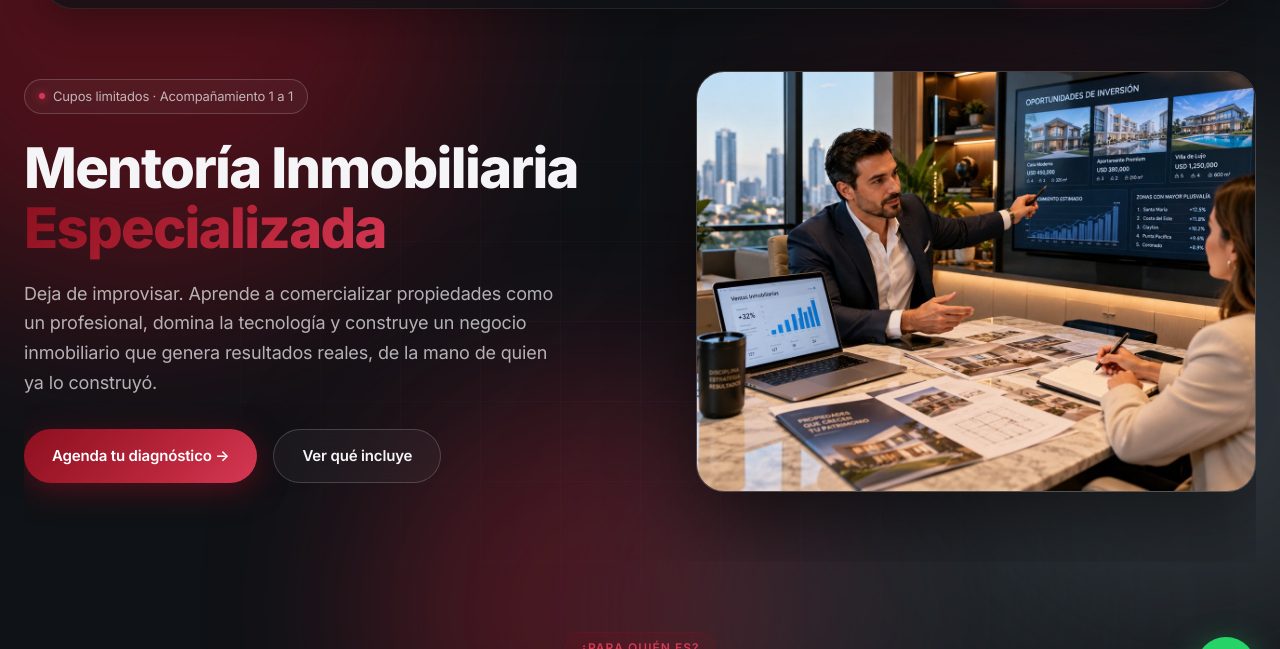
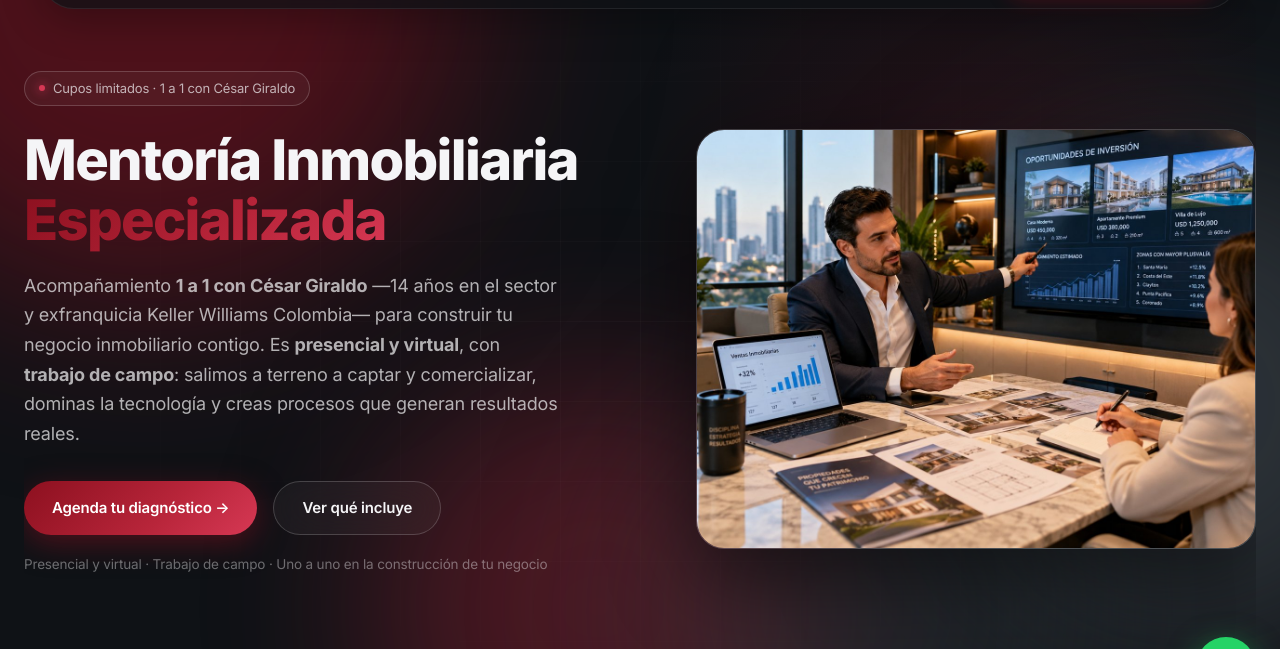
Before and after one commit to cesargiraldo-ghub/red-realestate, a plain HTML site: page mentoria.html in a window 1280 px wide. Shown: the part 79-728 px from the top of the page. Drawn offline with Linux system fonts and the light colour scheme.

Commit message:
Precios: Capacitacion y Soporte personalizada + CTA legible; Mentoria: Cesar Giraldo, presencial/virtual, trabajo de campo y 1 a 1

```diff
--- a/mentoria.html
+++ b/mentoria.html
@@ -134,13 +134,14 @@
   <section class="m-hero">
     <div class="m-hero-grid">
       <div>
-        <div class="m-tag"><span class="dot"></span> Cupos limitados · Acompañamiento 1 a 1</div>
+        <div class="m-tag"><span class="dot"></span> Cupos limitados · 1 a 1 con César Giraldo</div>
         <h1>Mentoría Inmobiliaria <span class="accent">Especializada</span></h1>
-        <p>Deja de improvisar. Aprende a comercializar propiedades como un profesional, domina la tecnología y construye un negocio inmobiliario que genera resultados reales, de la mano de quien ya lo construyó.</p>
+        <p>Acompañamiento <strong>1 a 1 con César Giraldo</strong> —14 años en el sector y exfranquicia Keller Williams Colombia— para construir tu negocio inmobiliario contigo. Es <strong>presencial y virtual</strong>, con <strong>trabajo de campo</strong>: salimos a terreno a captar y comercializar, dominas la tecnología y creas procesos que generan resultados reales.</p>
         <div class="m-ctas">
           <a href="https://api.red-realestate.com/widget/bookings/mentoria-avanzada-redhub" target="_blank" rel="noopener" class="btn btn-primary" onclick="fbq('track','Lead');">Agenda tu diagnóstico →</a>
           <a href="#incluye" class="btn btn-secondary">Ver qué incluye</a>
         </div>
+        <p style="margin-top:18px; font-size:13.5px; color:var(--text-faint);">Presencial y virtual · Trabajo de campo · Uno a uno en la construcción de tu negocio</p>
       </div>
       <div class="m-hero-img">
         <img src="/img/mentoria.jpg" alt="Mentoría inmobiliaria especializada con estrategia y tecnología" loading="eager">
@@ -189,7 +190,7 @@
         <div class="m-inc-item"><span class="m-inc-check"><svg viewBox="0 0 24 24" fill="none" stroke="currentColor"><path d="M20 6L9 17l-5-5"/></svg></span><div><h4>Marca personal y procesos</h4><p>Construye tu posicionamiento, tu embudo comercial y los procesos que hacen escalable tu negocio.</p></div></div>
         <div class="m-inc-item"><span class="m-inc-check"><svg viewBox="0 0 24 24" fill="none" stroke="currentColor"><path d="M20 6L9 17l-5-5"/></svg></span><div><h4>Marketing y generación de leads</h4><p>Estrategias para atraer clientes de forma constante con marketing digital y campañas efectivas.</p></div></div>
         <div class="m-inc-item"><span class="m-inc-check"><svg viewBox="0 0 24 24" fill="none" stroke="currentColor"><path d="M20 6L9 17l-5-5"/></svg></span><div><h4>RED Academy y comunidad MLS</h4><p>Acceso a formaciones, certificaciones y a la red colaborativa de agentes con inventario compartido.</p></div></div>
-        <div class="m-inc-item"><span class="m-inc-check"><svg viewBox="0 0 24 24" fill="none" stroke="currentColor"><path d="M20 6L9 17l-5-5"/></svg></span><div><h4>Sesiones de seguimiento</h4><p>Acompañamiento periódico 1 a 1 para revisar avances, resolver dudas y ajustar la estrategia.</p></div></div>
+        <div class="m-inc-item"><span class="m-inc-check"><svg viewBox="0 0 24 24" fill="none" stroke="currentColor"><path d="M20 6L9 17l-5-5"/></svg></span><div><h4>Acompañamiento 1 a 1 y trabajo de campo</h4><p>Sesiones periódicas uno a uno —presencial y virtual— y salidas a terreno para captar y cerrar contigo, no solo teoría.</p></div></div>
         <div class="m-inc-item"><span class="m-inc-check"><svg viewBox="0 0 24 24" fill="none" stroke="currentColor"><path d="M20 6L9 17l-5-5"/></svg></span><div><h4>Plan personalizado</h4><p>Cada mentoría se adapta a tu punto de partida, tus metas y las necesidades de tu negocio.</p></div></div>
       </div>
     </div>
@@ -216,6 +217,7 @@
         <h2>Aprende de quien <span class="accent">ya lo construyó</span></h2>
         <p>Esta no es una mentoría teórica. Es el conocimiento de más de 14 años construyendo empresa en el sector inmobiliario, llevado a la práctica contigo.</p>
         <p>César Giraldo trajo la franquicia Keller Williams a Colombia, construyó una operación de administración y comercialización de propiedades, y hoy lidera RED Real Estate Digital, la comunidad que ya transformó el negocio de cientos de agentes.</p>
+        <p>En la mentoría trabaja <strong>contigo, uno a uno</strong> —presencial y virtual, con salidas a campo— en la construcción de tu negocio inmobiliario, desde la práctica y no desde la teoría.</p>
         <div class="m-stats">
           <div class="m-stat"><div class="n">+14</div><div class="l">Años en el sector</div></div>
           <div class="m-stat"><div class="n">+650</div><div class="l">Agentes en la comunidad</div></div>
@@ -251,7 +253,7 @@
       <h2>Resolvemos tus <span class="accent">dudas</span></h2>
     </div>
     <div class="m-faq">
-      <div class="m-faq-item"><h4>¿La mentoría es presencial o virtual?</h4><p>El acompañamiento es principalmente virtual, lo que te permite participar desde cualquier ciudad. Las modalidades específicas se definen en el diagnóstico inicial según tus necesidades.</p></div>
+      <div class="m-faq-item"><h4>¿La mentoría es presencial o virtual?</h4><p>Ambas. La mentoría es <strong>presencial y virtual</strong>, e incluye <strong>trabajo de campo</strong>: salimos a terreno a captar y comercializar contigo. Según tu ciudad y tus metas, definimos la combinación en el diagnóstico inicial.</p></div>
       <div class="m-faq-item"><h4>¿El CRM RED está incluido?</h4><p>Sí. Durante tu mentoría tienes acceso completo a CRM RED, para que apliques lo que aprendes directamente en la herramienta.</p></div>
       <div class="m-faq-item"><h4>¿Necesito experiencia previa?</h4><p>No. La mentoría se adapta a tu punto de partida, ya sea que estés empezando desde cero o que ya tengas una trayectoria y quieras escalar.</p></div>
       <div class="m-faq-item"><h4>¿Cuánto dura?</h4><p>Es un acompañamiento mensual que continúa mientras le encuentres valor. Los resultados se construyen con constancia, mes a mes.</p></div>
```
